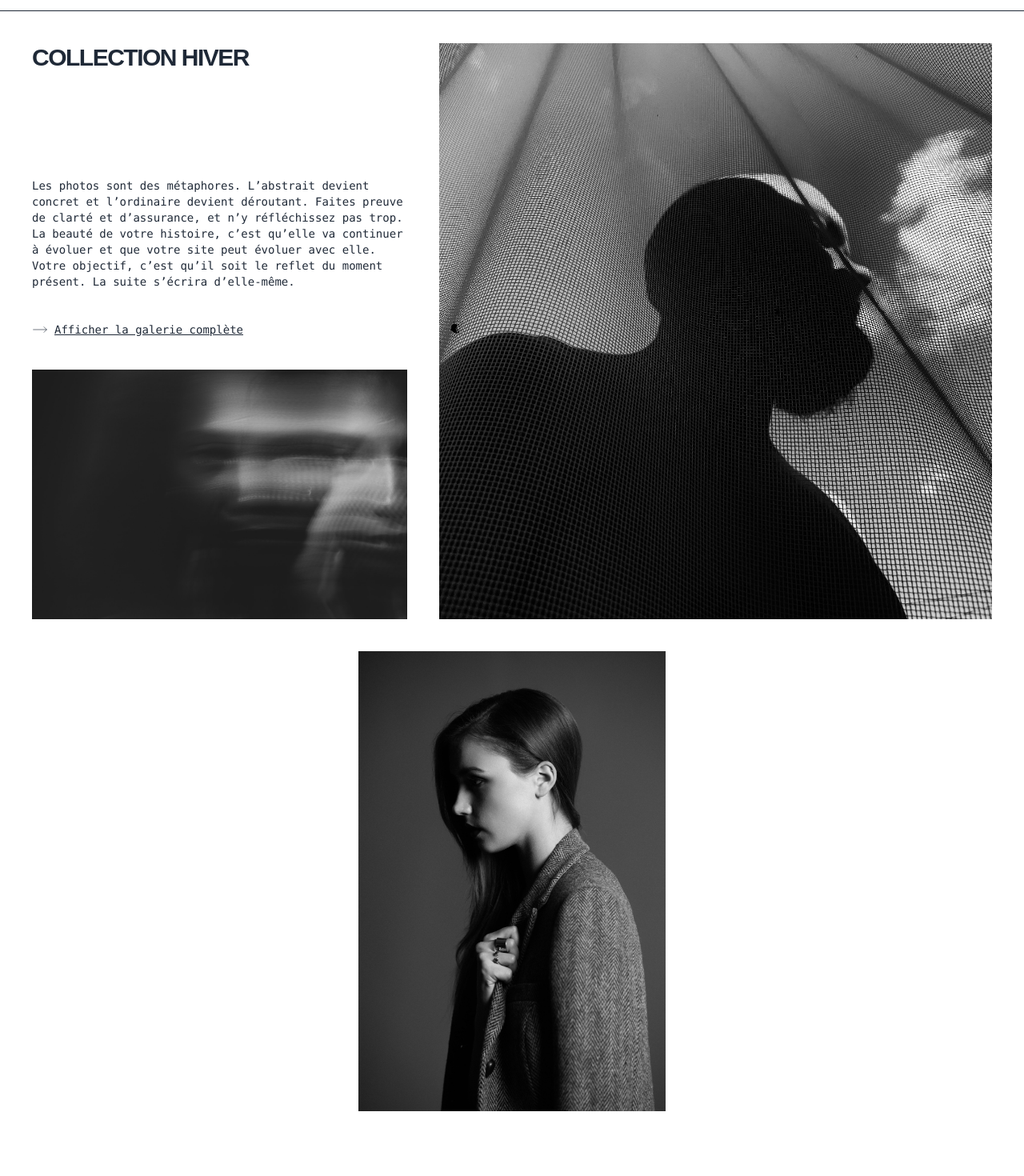
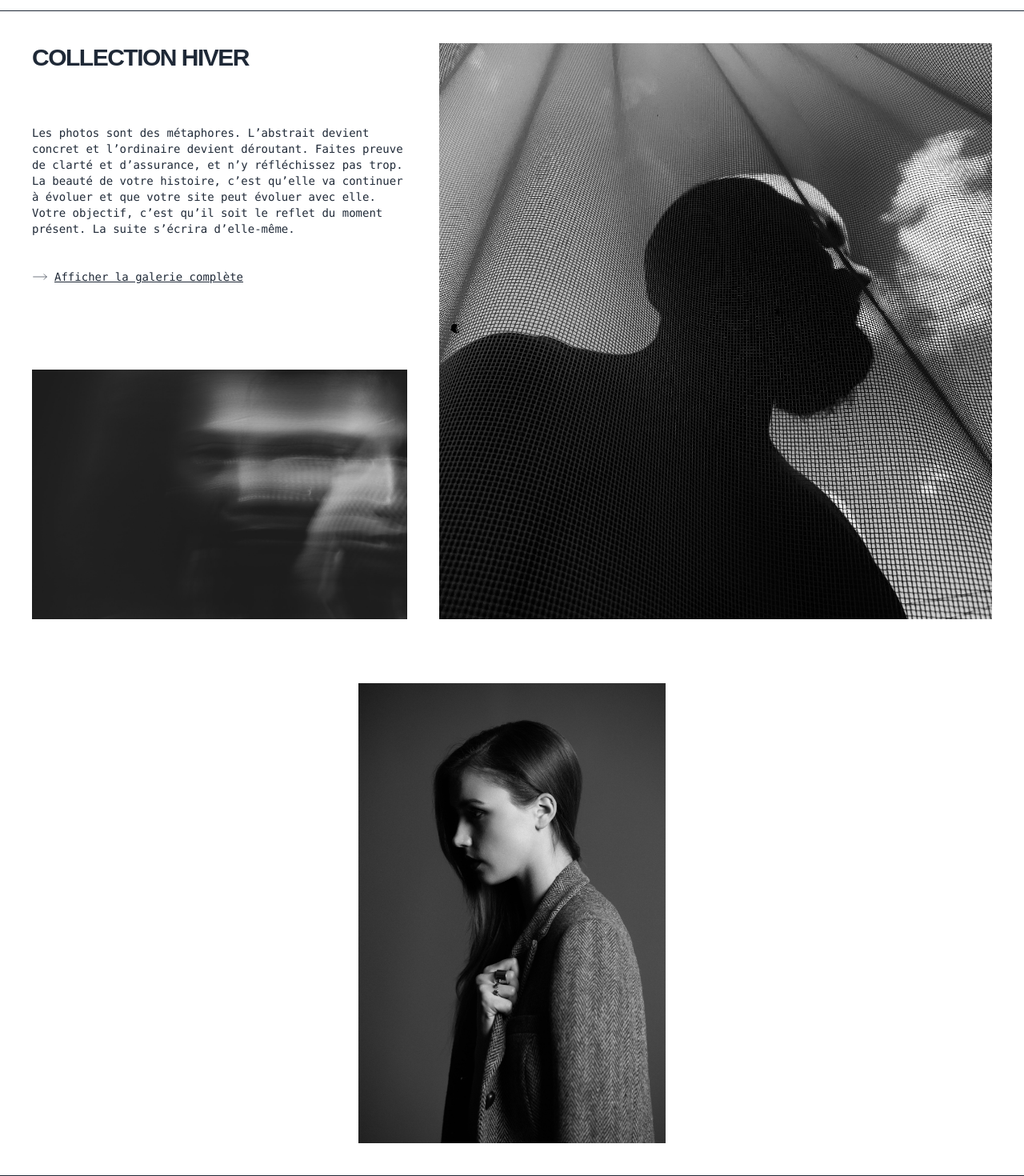
Before and after one commit to NhatHONGUYEN/Gallery, a React (Vite) app: page / in a window 1280 px wide. Shown: the part 1152-2622 px from the top of the page at 80% size. Before the commit the page ends 2541 px from the top, so only its background shows below. Built offline with nearby package versions, Linux system fonts and the light colour scheme; the HTML template or start-up script is replaced by a standard one; a web font is replaced by a local one.

Commit message:
✨    F01 : HOME > Create the third part " WInterCollection"

```diff
--- a/src/components/Home.jsx
+++ b/src/components/Home.jsx
@@ -1,57 +1,12 @@
-import { Link } from "react-router-dom";
 import Introduction from "./Introduction";
-import { MoveRight } from "lucide-react";
+import WinterCollection from "./WinterCollection";
 
 export default function Home() {
   return (
     <div className="w-screen h-screen flex flex-col">
       <Introduction />
-      <div className="collection-hiver ">
-        <div className="flex w-full h-screen">
-          <div className="flex flex-col justify-between w-2/3 h-full pl-10 py-10">
-            <h2 className="text-3xl uppercase font-bold font-humane tracking-tighter">
-              Collection hiver
-            </h2>
-            <div>
-              <p className="font-mono text-sm">
-                Les photos sont des métaphores. L’abstrait devient concret et
-                l’ordinaire devient déroutant. Faites preuve de clarté et
-                d’assurance, et n’y réfléchissez pas trop. La beauté de votre
-                histoire, c’est qu’elle va continuer à évoluer et que votre site
-                peut évoluer avec elle. Votre objectif, c’est qu’il soit le
-                reflet du moment présent. La suite s’écrira d’elle-même.
-              </p>
-              <div className="py-10">
-                <Link
-                  to={"/gallery"}
-                  className="font-mono text-sm gap-2 underline flex"
-                >
-                  <MoveRight size={20} strokeWidth={0.75} /> Afficher la galerie
-                  complète
-                </Link>
-              </div>
-              <img src="/reseda (14).jpeg" alt="" />
-            </div>
-          </div>
-          <div
-            className="flex flex-col w-full
-           h-full p-10"
-          >
-            <img
-              className="w-full h-full object-cover"
-              src="./reseda (13).jpeg"
-              alt=""
-            />
-          </div>
-        </div>
-        <div className="flex justify-center items-center">
-          <img
-            className="w-96 h-full object-cover"
-            src="../../public/reseda (15).jpeg"
-            alt=""
-          />
-        </div>
-      </div>
+      <WinterCollection />
+      <div></div>
     </div>
   );
 }
--- /dev/null
+++ b/src/components/WinterCollection.jsx
@@ -0,0 +1,53 @@
+import { Link } from "react-router-dom";
+import { MoveRight } from "lucide-react";
+import reseda13 from "/reseda (13).jpeg";
+import reseda14 from "/reseda (14).jpeg";
+import reseda15 from "/reseda (15).jpeg";
+
+export default function WinterCollection() {
+  return (
+    <div className="winter-collection border-b border-gray-800">
+      <div className="flex w-full h-screen">
+        <div className="flex flex-col justify-between w-2/3 h-full pl-10 py-10">
+          <h2 className="text-3xl uppercase font-bold font-humane tracking-tighter">
+            Collection hiver
+          </h2>
+          <div>
+            <p className="font-mono text-sm">
+              Les photos sont des métaphores. L’abstrait devient concret et
+              l’ordinaire devient déroutant. Faites preuve de clarté et
+              d’assurance, et n’y réfléchissez pas trop. La beauté de votre
+              histoire, c’est qu’elle va continuer à évoluer et que votre site
+              peut évoluer avec elle. Votre objectif, c’est qu’il soit le reflet
+              du moment présent. La suite s’écrira d’elle-même.
+            </p>
+            <div className="py-10">
+              <Link
+                to="/gallery"
+                className="font-mono text-sm gap-2 underline flex"
+              >
+                <MoveRight size={20} strokeWidth={0.75} /> Afficher la galerie
+                complète
+              </Link>
+            </div>
+          </div>
+          <img src={reseda14} alt={reseda14} />
+        </div>
+        <div className="flex flex-col w-full h-full p-10">
+          <img
+            className="w-full h-full object-cover"
+            src={reseda13}
+            alt={reseda13}
+          />
+        </div>
+      </div>
+      <div className="flex p-10 justify-center items-center">
+        <img
+          className="w-96 h-full object-cover"
+          src={reseda15}
+          alt={reseda15}
+        />
+      </div>
+    </div>
+  );
+}
```
